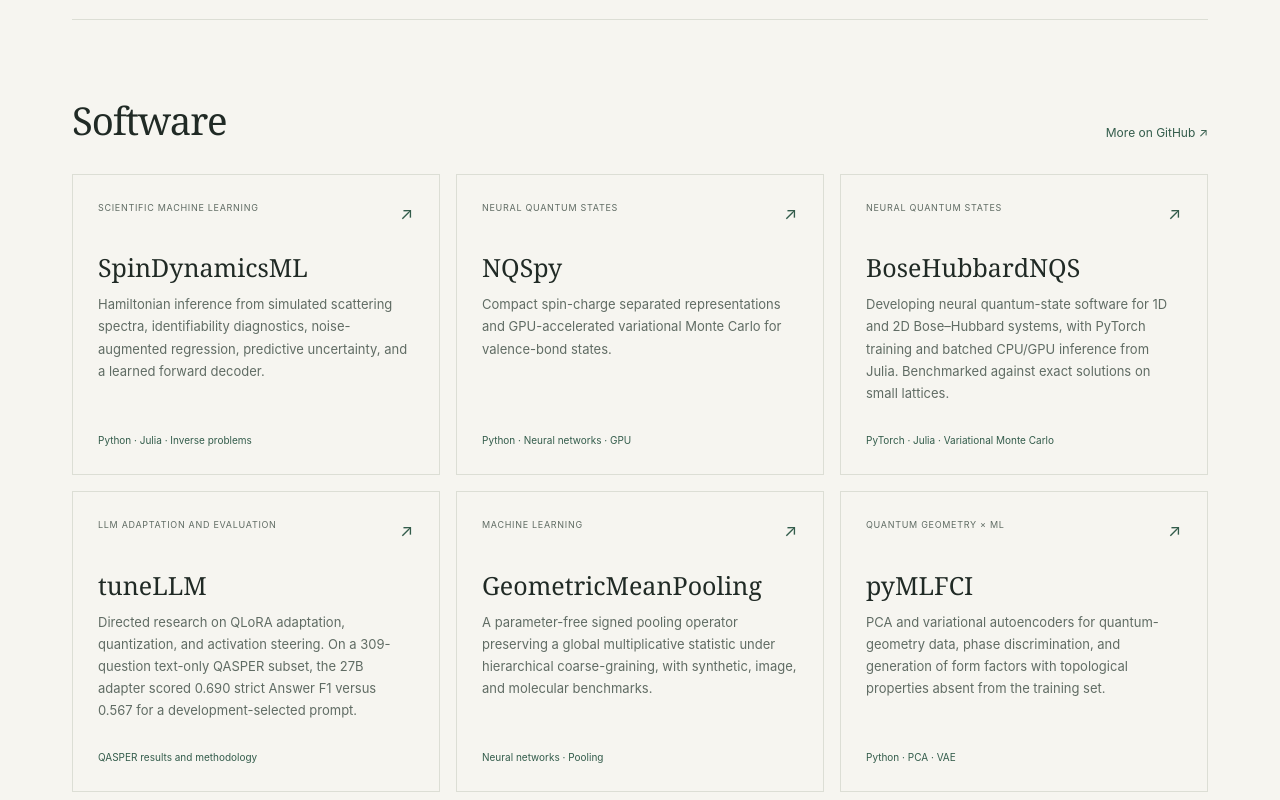
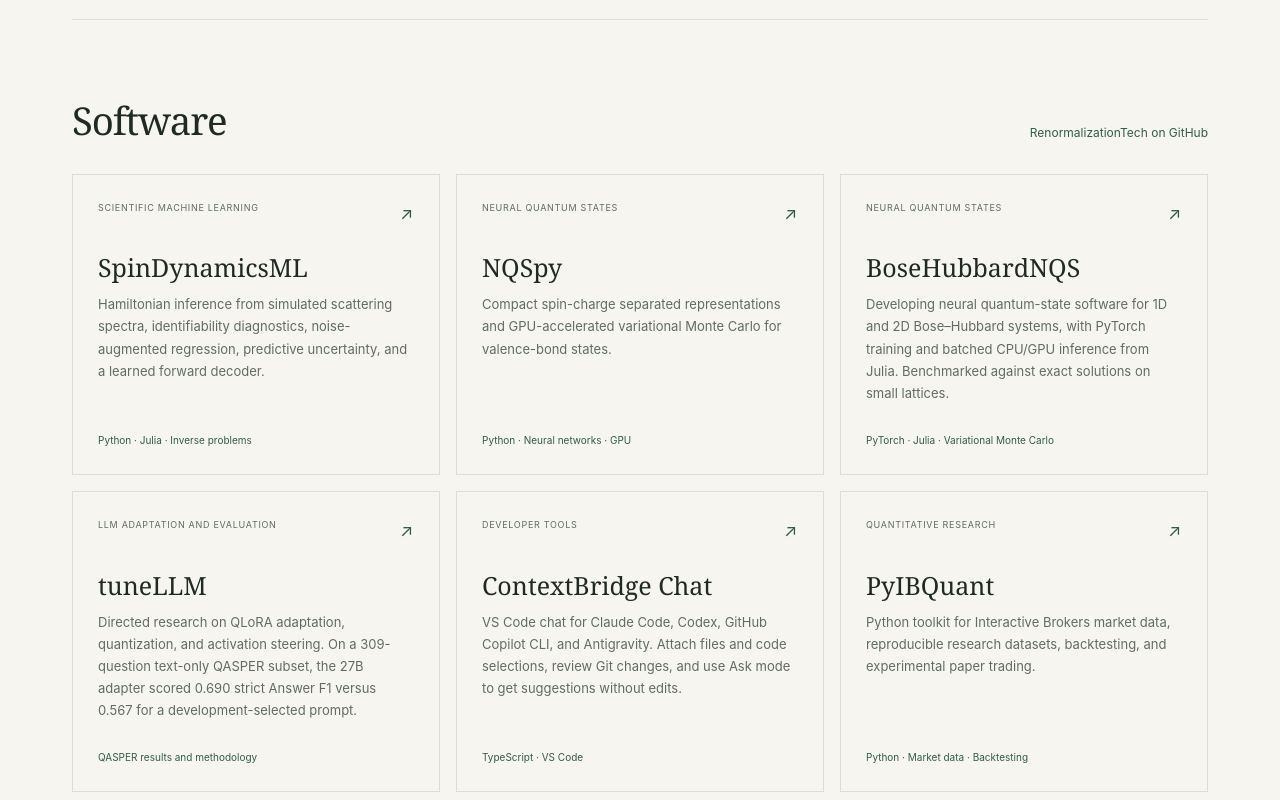
Before and after one commit to angkunwu/angkunwu.github.io, a plain HTML site: page index.html in a window 1280 px wide. Shown: the part 5120-5920 px from the top of the page. Drawn offline with Linux system fonts and the light colour scheme.

Commit message:
List all public RenormalizationTech software

```diff
--- a/index.html
+++ b/index.html
@@ -83,12 +83,14 @@
   <p class="source-note">17 journal articles and 6 preprints. Updated November 20, 2026. <a href="assets/publications.bib" download>Download BibTeX ↓</a></p>
 </section>
 <section id="software" class="section">
-  <div class="section-title-row"><div><h2>Software</h2></div><a class="text-link" href="https://github.com/angkunwu">More on GitHub ↗</a></div>
+  <div class="section-title-row"><div><h2>Software</h2></div><a class="text-link" href="https://github.com/RenormalizationTech">RenormalizationTech on GitHub</a></div>
   <div class="project-grid">
     <a class="project-card" href="https://github.com/angkun-research/SpinDynamicsML"><div class="card-top"><span>Scientific machine learning</span><span aria-hidden="true">↗</span></div><h3>SpinDynamicsML</h3><p>Hamiltonian inference from simulated scattering spectra, identifiability diagnostics, noise-augmented regression, predictive uncertainty, and a learned forward decoder.</p><span class="project-stack">Python · Julia · Inverse problems</span></a>
     <a class="project-card" href="https://github.com/angkun-research/NQSpy"><div class="card-top"><span>Neural quantum states</span><span aria-hidden="true">↗</span></div><h3>NQSpy</h3><p>Compact spin-charge separated representations and GPU-accelerated variational Monte Carlo for valence-bond states.</p><span class="project-stack">Python · Neural networks · GPU</span></a>
     <a class="project-card" href="https://github.com/angkun-research/BoseHubbardNQS"><div class="card-top"><span>Neural quantum states</span><span aria-hidden="true">↗</span></div><h3>BoseHubbardNQS</h3><p>Developing neural quantum-state software for 1D and 2D Bose–Hubbard systems, with PyTorch training and batched CPU/GPU inference from Julia. Benchmarked against exact solutions on small lattices.</p><span class="project-stack">PyTorch · Julia · Variational Monte Carlo</span></a>
     <a class="project-card" href="https://renormalizationtech.github.io/tuneLLM/qwen38_qlora_results/"><div class="card-top"><span>LLM adaptation and evaluation</span><span aria-hidden="true">↗</span></div><h3>tuneLLM</h3><p>Directed research on QLoRA adaptation, quantization, and activation steering. On a 309-question text-only QASPER subset, the 27B adapter scored 0.690 strict Answer F1 versus 0.567 for a development-selected prompt.</p><span class="project-stack">QASPER results and methodology</span></a>
+    <a class="project-card" href="https://github.com/RenormalizationTech/ContextBridge"><div class="card-top"><span>Developer tools</span><span aria-hidden="true">↗</span></div><h3>ContextBridge Chat</h3><p>VS Code chat for Claude Code, Codex, GitHub Copilot CLI, and Antigravity. Attach files and code selections, review Git changes, and use Ask mode to get suggestions without edits.</p><span class="project-stack">TypeScript · VS Code</span></a>
+    <a class="project-card" href="https://github.com/RenormalizationTech/PyIBQuant"><div class="card-top"><span>Quantitative research</span><span aria-hidden="true">↗</span></div><h3>PyIBQuant</h3><p>Python toolkit for Interactive Brokers market data, reproducible research datasets, backtesting, and experimental paper trading.</p><span class="project-stack">Python · Market data · Backtesting</span></a>
     <a class="project-card" href="https://github.com/angkun-research/GeometricMeanPooling"><div class="card-top"><span>Machine learning</span><span aria-hidden="true">↗</span></div><h3>GeometricMeanPooling</h3><p>A parameter-free signed pooling operator preserving a global multiplicative statistic under hierarchical coarse-graining, with synthetic, image, and molecular benchmarks.</p><span class="project-stack">Neural networks · Pooling</span></a>
     <a class="project-card" href="https://github.com/angkunwu/pyMLFCI"><div class="card-top"><span>Quantum geometry × ML</span><span aria-hidden="true">↗</span></div><h3>pyMLFCI</h3><p>PCA and variational autoencoders for quantum-geometry data, phase discrimination, and generation of form factors with topological properties absent from the training set.</p><span class="project-stack">Python · PCA · VAE</span></a>
     <a class="project-card" href="https://github.com/Pixley-Research-Group-in-CMT/KPMru.jl"><div class="card-top"><span>GPU scientific computing</span><span aria-hidden="true">↗</span></div><h3>KPMru.jl</h3><p>Chebyshev expansions and stochastic trace estimation for large sparse matrices, with optional CUDA acceleration.</p><span class="project-stack">Julia · CUDA · HPC</span></a>
```
Also changed, not shown: 1 other file.
